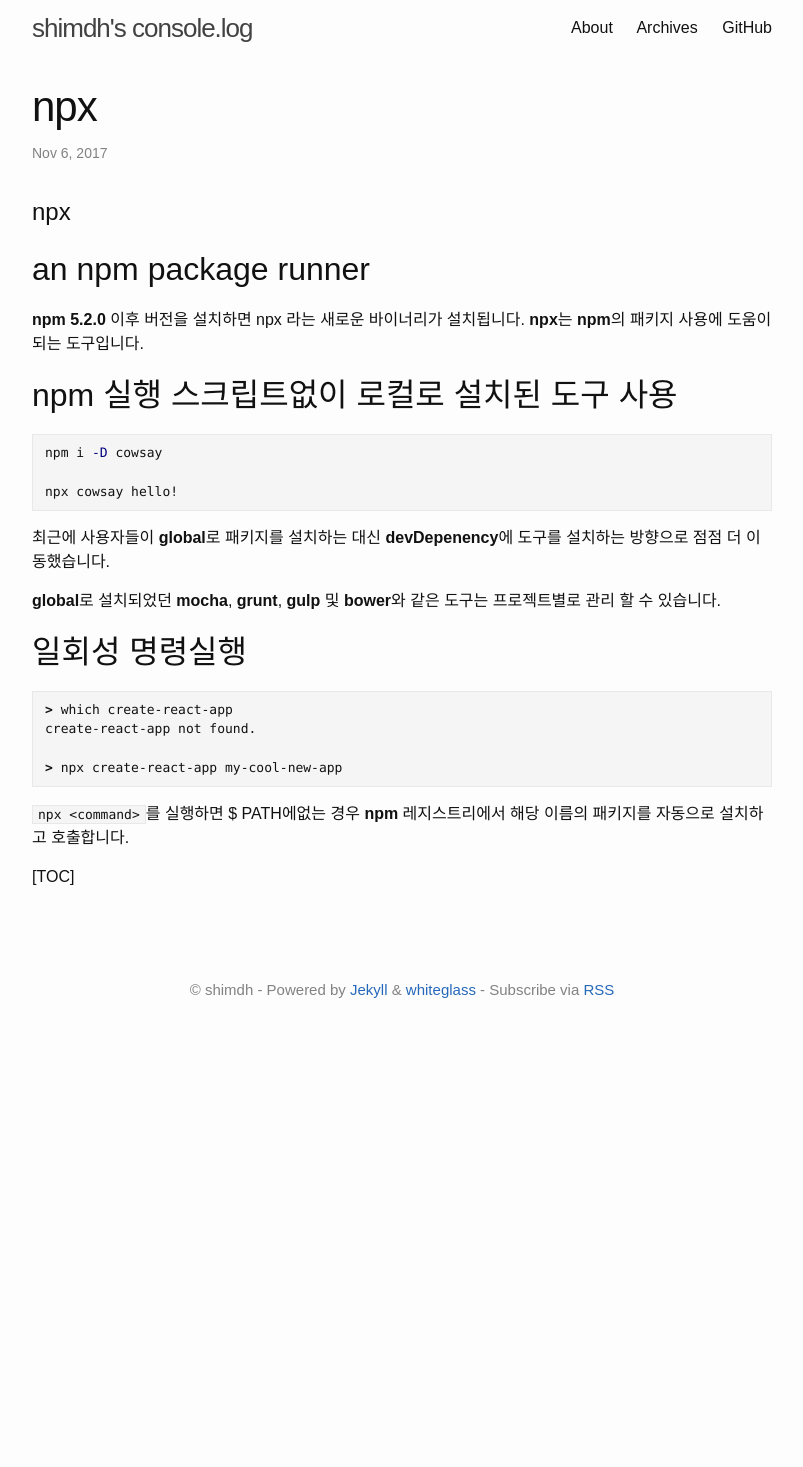
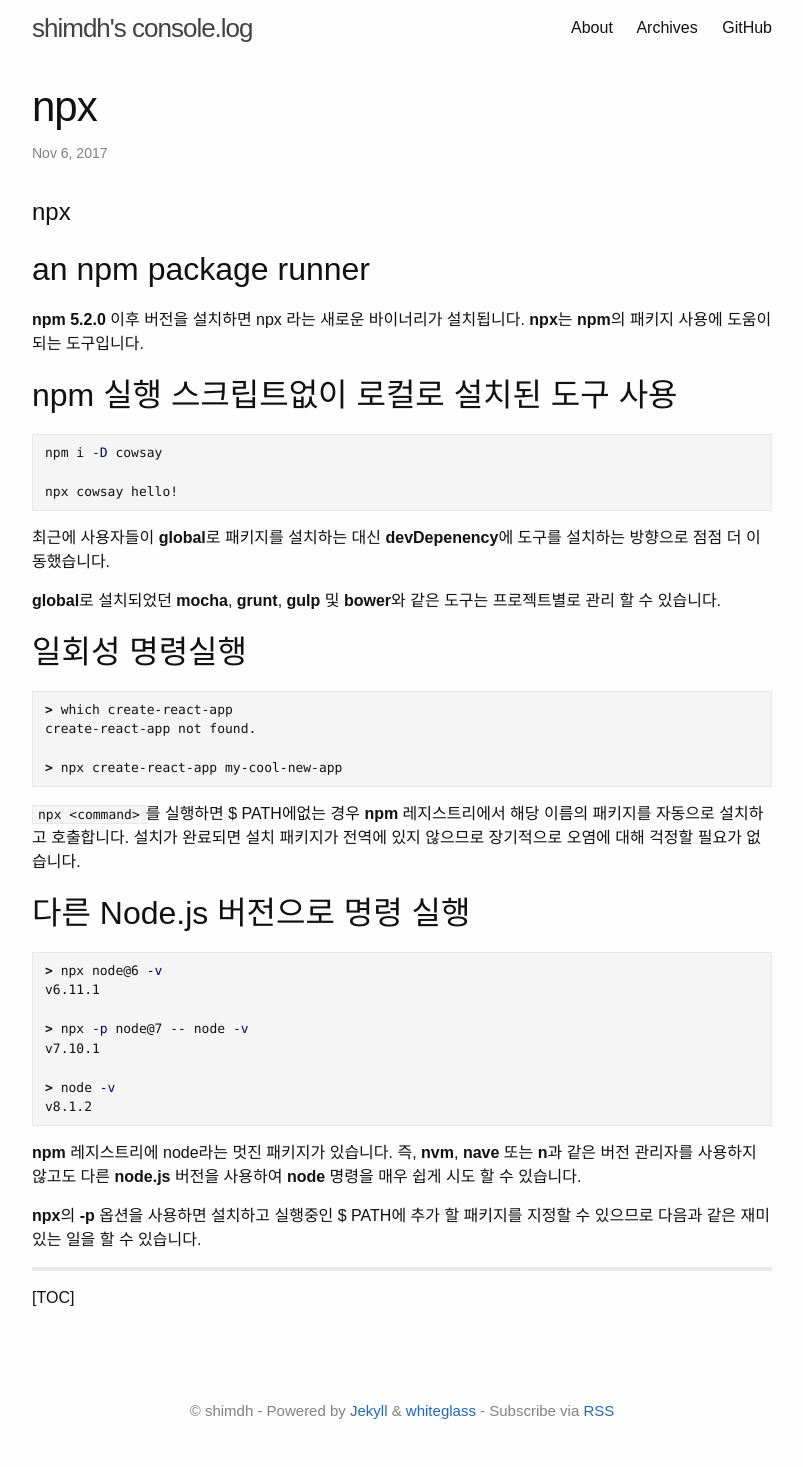
Before and after one commit to yous/whiteglass, a Jekyll site: the page built from _posts/2017-11-06-npx.md, in a window 1280 px wide. Shown: the whole page, without its empty margins (238-1041 px from the left). Built offline with Jekyll 4.4.1, drawn with Linux system fonts in a browser that asks for light colours; before the commit the page ends 1046 px from its top, so only the background shows below that.

Commit message:
Published with https://stackedit.io/

````diff
--- a/_posts/2017-11-06-npx.md
+++ b/_posts/2017-11-06-npx.md
@@ -40,5 +40,29 @@ create-react-app not found.
 ```
 
 `npx <command>`를 실행하면 $ PATH에없는 경우 **npm** 레지스트리에서 해당 이름의 패키지를 자동으로 설치하고 호출합니다.
+설치가 완료되면 설치 패키지가 전역에 있지 않으므로 장기적으로 오염에 대해 걱정할 필요가 없습니다.
+
+다른 Node.js 버전으로 명령 실행
+-----------------------------------------------
+
+```sh
+> npx node@6 -v
+v6.11.1
+
+> npx -p node@7 -- node -v
+v7.10.1
+
+> node -v
+v8.1.2
+```
+
+
+**npm** 레지스트리에 node라는 멋진 패키지가 있습니다.
+즉, **nvm**, **nave** 또는 **n**과 같은 버전 관리자를 사용하지 않고도 다른 **node.js** 버전을 사용하여 **node** 명령을 매우 쉽게 시도 할 수 있습니다.
+
+**npx**의 **-p** 옵션을 사용하면 설치하고 실행중인 $ PATH에 추가 할 패키지를 지정할 수 있으므로 다음과 같은 재미있는 일을 할 수 있습니다.
+
+
+---
 
 [TOC]
````
